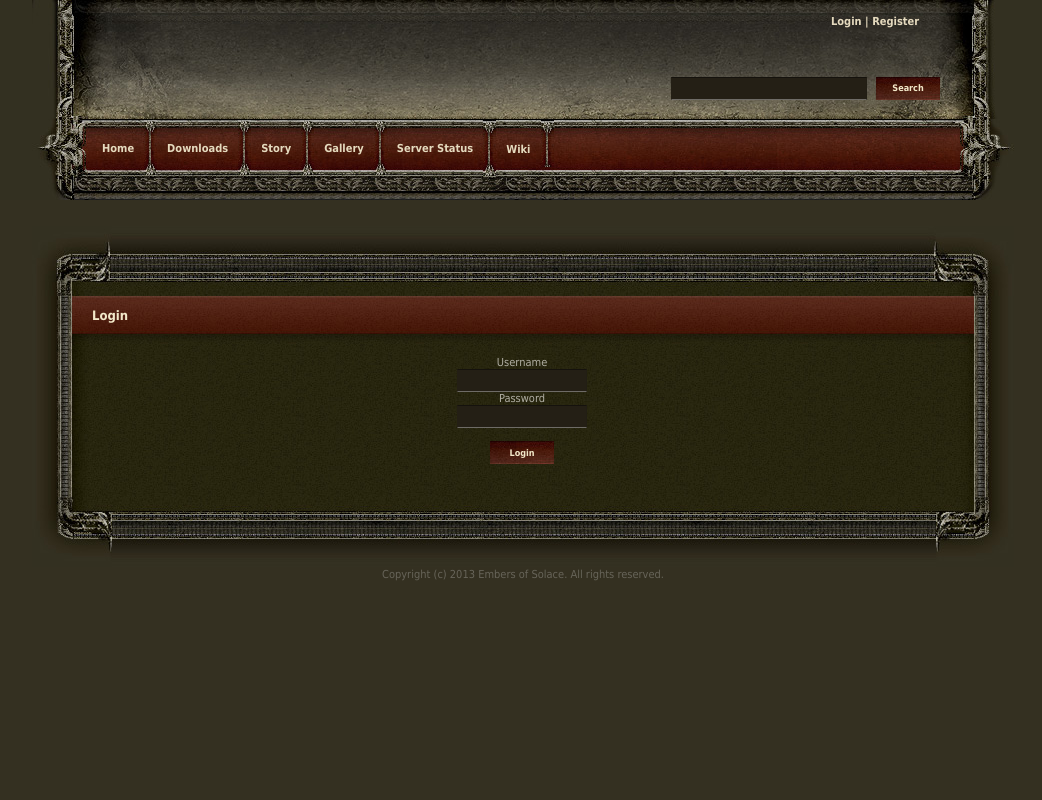
After one commit to nyxcharon/eos-website, a PHP site: page /login.html in a window 1320 px wide. The commit adds this page. Shown: the whole page, without its empty margins (137-1179 px from the left). Run offline with PHP 8.4, Linux system fonts and the light colour scheme.

Commit message:
Adding login page

```diff
--- a/index.html
+++ b/index.html
@@ -19,7 +19,7 @@
       </div>
      <div id="search" class="bg1">
 	<div id="searchLinks">
-	   <a href="#" id="menu3" accesskey="3" title="" class="link1"><span>Login  | </span></a>
+	   <a href="login.html" id="menu3" accesskey="3" title="" class="link1"><span>Login  | </span></a>
 	   <a href="#" id="menu3" accesskey="3" title="" class="link1"><span>Register</span></a>
 	</div>
 	<form id="form1" name="form1" method="post" action="">
@@ -34,7 +34,7 @@
     </div>
     <div id="menu" class="bg2">
       <ul>
-	<li class="first"><a href="#" id="menu1" accesskey="1" title="" class="link1"><span>Home</span></a></li>
+	<li class="first"><a href="index.html" id="menu1" accesskey="1" title="" class="link1"><span>Home</span></a></li>
 	<li><a href="#" id="menu3" accesskey="3" title="" class="link1"><span>Downloads</span></a></li>
 	<li><a href="#" id="menu5" accesskey="5" title="" class="link1"><span>Story</span></a></li>
 	<li><a href="#" id="menu6" accesskey="6" title="" class="link1"><span>Gallery</span></a></li>
--- a/layout.css
+++ b/layout.css
@@ -37,6 +37,7 @@ html, body {
 #searchLinks{
     position:relative;
     left: 160px;
+    top: 15px;
 }
 /** MENU */
 
--- /dev/null
+++ b/login.html
@@ -0,0 +1,71 @@
+<!DOCTYPE html PUBLIC "-//W3C//DTD XHTML 1.0 Transitional//EN" "http://www.w3.org/TR/xhtml1/DTD/xhtml1-transitional.dtd">
+<html xmlns="http://www.w3.org/1999/xhtml">
+  <head>
+    <meta http-equiv="content-type" content="text/html; charset=utf-8" />
+    <title>Embers Of Solace</title>
+    <meta name="keywords" content="" />
+    <meta name="description" content="" />
+    <link href="default.css" rel="stylesheet" type="text/css" />
+    <style type="text/css">
+      <!--
+	  @import url("layout.css");
+      -->
+    </style>
+  </head>
+ <body class="subpage3">
+    <div id="header">
+      <div id="logo">
+	<h1>Embers Of Solace</h1>
+      </div>
+     <div id="search" class="bg1">
+	<div id="searchLinks">
+	   <a href="login.html" id="menu3" accesskey="3" title="" class="link1"><span>Login  | </span></a>
+	   <a href="#" id="menu3" accesskey="3" title="" class="link1"><span>Register</span></a>
+	</div>
+	<form id="form1" name="form1" method="post" action="">
+	    <table width="269" height="150" border="0" cellspacing="0" cellpadding="0">
+	       <tr>
+		  <td><input type="text" name="textfield" class="input1" style="width: 186px;" /></td>
+		  <td align="right"><input type="submit" name="Submit" value="Search" class="input2" /></td>
+	       </tr>
+	    </table>
+	 </form>
+      </div>
+    </div>
+    <div id="menu" class="bg2">
+      <ul>
+	<li class="first"><a href="login.html" id="menu1" accesskey="1" title="" class="link1"><span>Home</span></a></li>
+	<li><a href="#" id="menu3" accesskey="3" title="" class="link1"><span>Downloads</span></a></li>
+	<li><a href="#" id="menu5" accesskey="5" title="" class="link1"><span>Story</span></a></li>
+	<li><a href="#" id="menu6" accesskey="6" title="" class="link1"><span>Gallery</span></a></li>
+	<li><a href="#" id="menu10" accesskey="10" title="" class="link1"><span>Server Status</span></a></li>
+	<li><a href="#" id="menu11" accesskey="11" title="" class="link1"><span>Wiki</span></a></li>
+	<li><a href="#" id="menu7" accesskey="2" title="" class="link1"><span></span></a></li>
+      </ul>
+    </div>
+    <br>
+      <br>
+
+	<div id="boxTop"></div>
+	<div id="content" class="bg3">
+	  <div id="box6">
+	    <h2 class="text2">Login</h2>
+	    <div class="content">
+	      <h3 class="text3"></h3>
+	         <form style="text-align:center" id="form1" name="form1" method="post" action="">
+		   Username<br>
+                   <input type="text" name="textfield" class="input1" style="width: 120px;" align="right"; /><br>
+		   Password<br>
+		   <input type="password" name="textfield" class="input1" style="width: 120px;" align="right"; /><br><br>
+                   <input type="submit" name="Login" value="Login" class="input2" />
+                 </form>
+	    </div>
+	  </div>
+	  <div style="clear: both;">&nbsp;</div>
+	</div>
+	<div id="footer">
+	  <p class="text8">Copyright (c) 2013 Embers of Solace. All rights reserved.</p>
+	</div>
+
+      </body>
+    </html>
```
